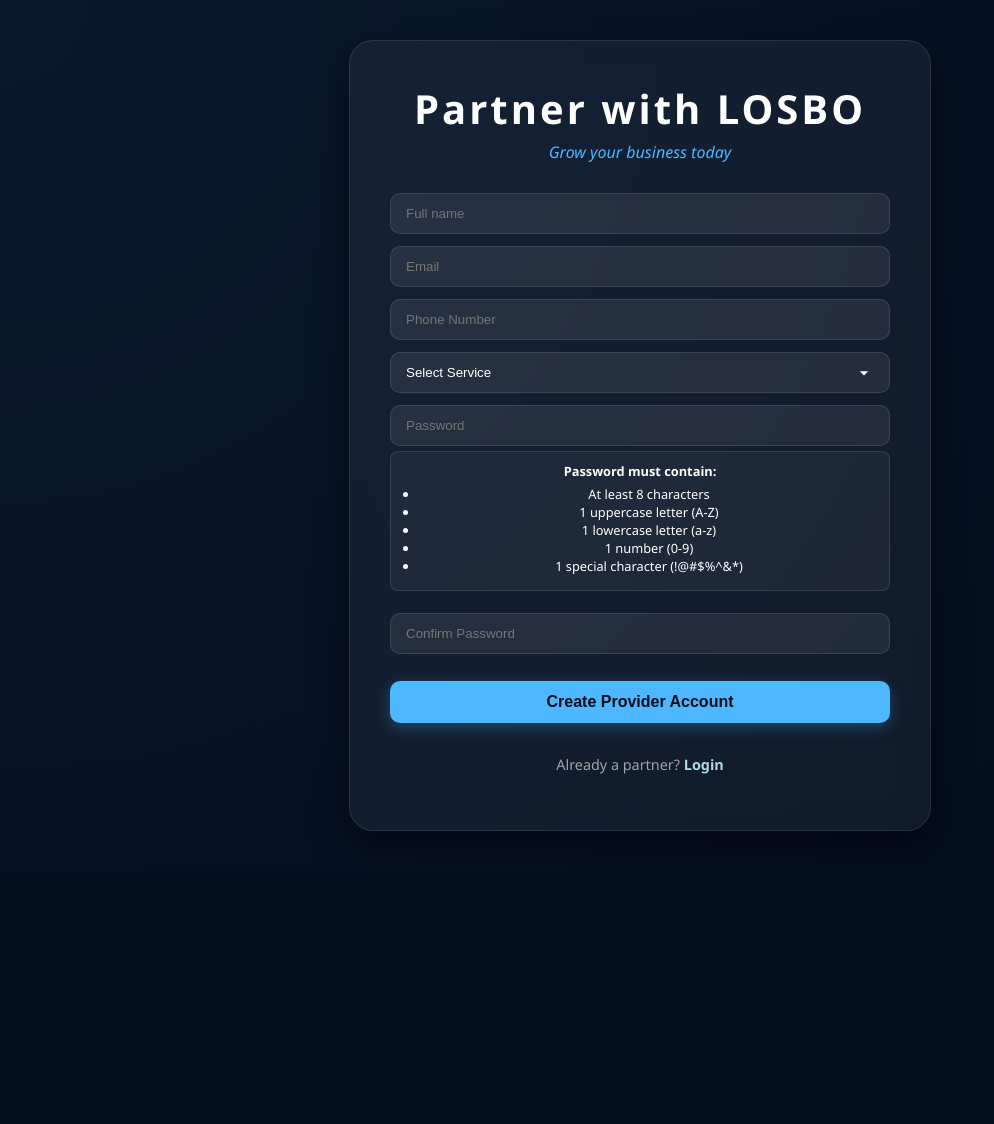
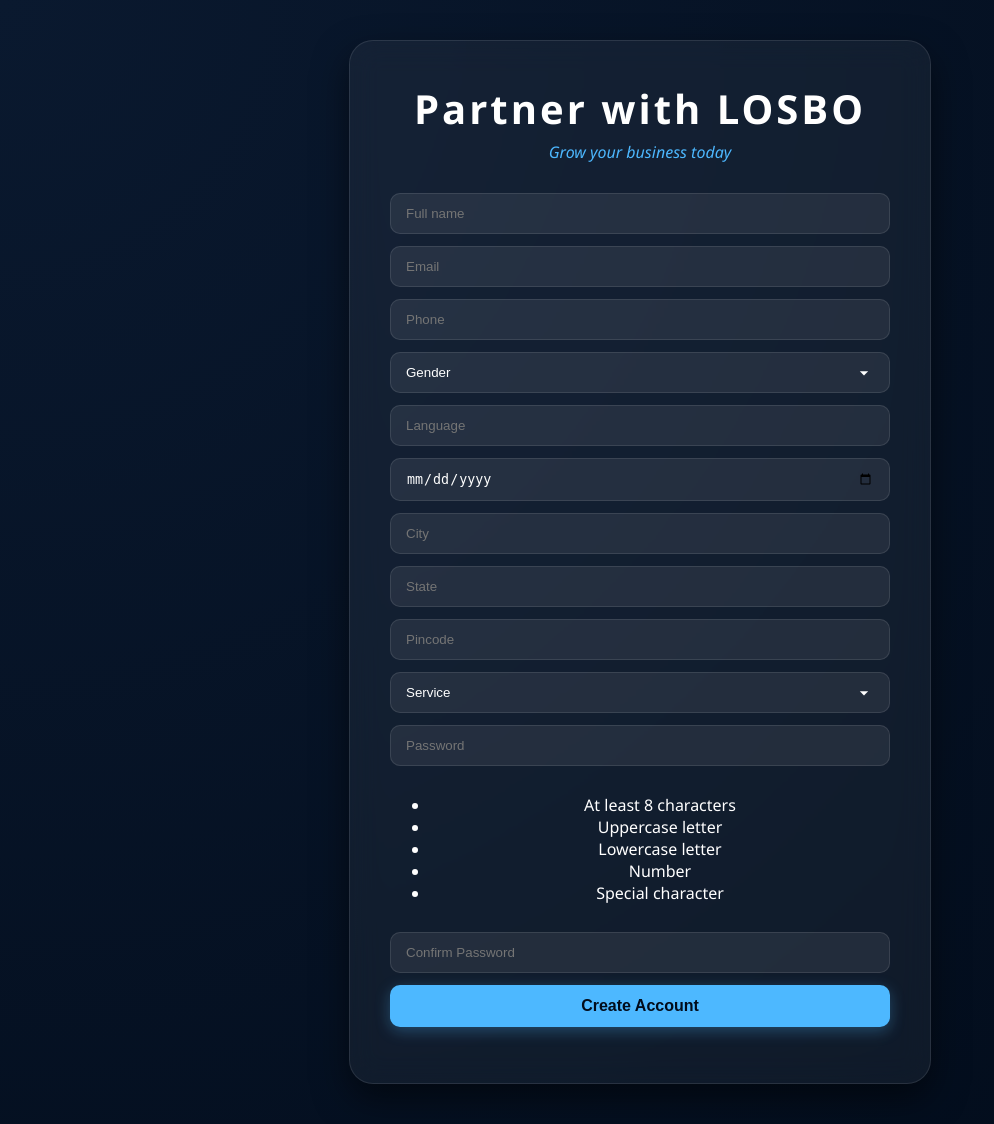
Before and after one commit to gauravikamat77/LOSBO, a PHP site: page /losbo/signup_provider.php in a window 1280 px wide. Shown: the whole page, without its empty margins (0-994 px from the left). Before the commit the page ends 833 px from the top, so only its background shows below. Run offline with PHP 8.4, Linux system fonts and the light colour scheme.

Commit message:
G - changes made under auth in signup_provider.php and signup_provider_process.php

```diff
--- a/auth/signup_provider.php
+++ b/auth/signup_provider.php
@@ -2,29 +2,39 @@
 session_start();
 include("../config/database.php");
 
-// Initialize variables
+// Initialize popup messages
 $error = '';
 $success = '';
 
 // Handle form submission
 if ($_SERVER['REQUEST_METHOD'] === 'POST') {
+
     $name = trim($_POST['name'] ?? '');
     $email = trim($_POST['email'] ?? '');
     $phone = trim($_POST['phone'] ?? '');
     $service = $_POST['service'] ?? '';
     $other_service = trim($_POST['other_service'] ?? '');
     $password = $_POST['password'] ?? '';
-    $confirm = $_POST['confirm_password'] ?? '';
+    $confirm_password = $_POST['confirm_password'] ?? '';
 
-    // 1️⃣ Required fields check
-    if (!$name || !$email || !$password || !$confirm || !$service) {
+    // NEW FIELDS
+    $gender = $_POST['gender'] ?? '';
+    $language = trim($_POST['language'] ?? '');
+    $dob = $_POST['dob'] ?? '';
+    $city = trim($_POST['city'] ?? '');
+    $state = trim($_POST['state'] ?? '');
+    $pincode = trim($_POST['pincode'] ?? '');
+
+    // VALIDATIONS
+    if (
+        !$name || !$email || !$password || !$confirm_password || !$service ||
+        !$gender || !$language || !$dob || !$city || !$state || !$pincode
+    ) {
         $error = "Please fill in all required fields.";
     }
-    // 2️⃣ Password match
-    elseif ($password !== $confirm) {
+    elseif ($password !== $confirm_password) {
         $error = "Passwords do not match.";
     }
-    // 3️⃣ Strong password validation
     else {
         $uppercase = preg_match('@[A-Z]@', $password);
         $lowercase = preg_match('@[a-z]@', $password);
@@ -32,54 +42,74 @@
         $special   = preg_match('@[^\w]@', $password);
 
         if (strlen($password) < 8 || !$uppercase || !$lowercase || !$number || !$special) {
-            $error = "Password must be at least 8 characters and include an uppercase letter, a lowercase letter, a number, and a special character.";
+            $error = "Weak password format.";
         }
     }
 
-    // 4️⃣ Proceed if no errors
+    // Extra validations
     if (!$error) {
-        // Use typed service if "Other"
+        if (!preg_match('/^[0-9]{6}$/', $pincode)) {
+            $error = "Invalid pincode.";
+        }
+        if ($phone && !preg_match('/^[0-9]{10}$/', $phone)) {
+            $error = "Invalid phone number.";
+        }
+    }
+
+    // If valid → insert
+    if (!$error) {
+
         if ($service === "Other" && !empty($other_service)) {
             $service = $other_service;
         }
 
-        // Check if email exists
         $stmt = $conn->prepare("SELECT id FROM users WHERE email=?");
         $stmt->bind_param("s", $email);
         $stmt->execute();
         $res = $stmt->get_result();
 
         if ($res->num_rows > 0) {
-            $error = "Email already exists. Please login or use another email.";
+            $error = "Email already exists.";
         } else {
-            // Insert service into categories table
+
+            $hashed_password = password_hash($password, PASSWORD_BCRYPT);
+            $conn->begin_transaction();
+
+            try {
+                // Category
                 $stmt_cat = $conn->prepare("INSERT IGNORE INTO categories(name) VALUES(?)");
                 $stmt_cat->bind_param("s", $service);
                 $stmt_cat->execute();
-            $stmt_cat->close();
 
-            // Hash password
-            $hashed = password_hash($password, PASSWORD_BCRYPT);
+                // User
+                $stmt_user = $conn->prepare("
+                    INSERT INTO users
+                    (name,email,password,phone,role,gender,language,dob,city,state,pincode)
+                    VALUES (?,?,?,?,?,?,?,?,?,?,?)
+                ");
 
-            // Insert user
-            $stmt_user = $conn->prepare("INSERT INTO users(name,email,password,phone,role) VALUES(?,?,?,?, 'provider')");
-            $stmt_user->bind_param("ssss", $name, $email, $hashed, $phone);
+                $role = 'provider';
 
-            if ($stmt_user->execute()) {
+                $stmt_user->bind_param(
+                    "sssssssssss",
+                    $name,$email,$hashed_password,$phone,$role,
+                    $gender,$language,$dob,$city,$state,$pincode
+                );
+
+                $stmt_user->execute();
                 $user_id = $stmt_user->insert_id;
-                $stmt_user->close();
 
-                // Insert into providers table
+                // Provider
                 $stmt_provider = $conn->prepare("INSERT INTO providers(user_id,service_type) VALUES(?,?)");
                 $stmt_provider->bind_param("is", $user_id, $service);
-                if ($stmt_provider->execute()) {
-                    $success = "Account created successfully! You can now login.";
-                } else {
-                    $error = "Error creating provider record. Please try again.";
-                }
-                $stmt_provider->close();
-            } else {
-                $error = "Error creating account. Please try again.";
+                $stmt_provider->execute();
+
+                $conn->commit();
+                $success = "Account created successfully!";
+
+            } catch (Exception $e) {
+                $conn->rollback();
+                $error = "Something went wrong.";
             }
         }
     }
@@ -95,100 +125,104 @@
 <p class="slogan">Grow your business today</p>
 
 <?php if($error): ?>
-        <div id="popup" style="position: fixed; top: 20px; left: 50%; transform: translateX(-50%); background: rgba(255,0,0,0.9); color: white; padding: 15px 25px; border-radius: 12px; font-weight: bold; z-index: 9999; box-shadow: 0 0 20px rgba(255,0,0,0.5);">
+<div id="popup" style="position:fixed;top:20px;left:50%;transform:translateX(-50%);background:red;color:white;padding:15px;border-radius:10px;">
 ❌ <?php echo $error; ?>
 </div>
-        <script>
-            setTimeout(()=> { document.getElementById('popup').style.display='none'; }, 4000);
-        </script>
 <?php elseif($success): ?>
-        <div id='popup-success' style='position: fixed; top: 20px; left: 50%; transform: translateX(-50%); background: rgba(0,128,0,0.9); color: white; padding: 15px 25px; border-radius: 12px; font-weight: bold; z-index: 9999; box-shadow: 0 0 20px rgba(0,128,0,0.5); text-align:center;'>
+<div id='popup' style='position: fixed; top: 20px; left: 50%; transform: translateX(-50%); background: rgba(0,128,0,0.9); color: white; padding: 15px 25px; border-radius: 12px; font-weight: bold; z-index: 9999; box-shadow: 0 0 20px rgba(0,128,0,0.5); text-align:center;'>
 ✅ <?php echo $success; ?>
-            <a href="login.php" class="btn" style="display:block; margin-top:10px; padding:10px; background:#00e676; color:#020c1b; text-decoration:none; border-radius:5px;">Go to Login</a>
+<a href="login.php" style='margin-top:10px; padding:8px 15px; background:#00e676; border:none; color:#020c1b; font-weight:bold; border-radius:5px; cursor:pointer;'>Login</a>
 </div>
-        <script>
-            setTimeout(()=> { document.getElementById('popup-success').style.display='none'; }, 4000);
-        </script>
 <?php endif; ?>
 
-        <form action="" method="POST" class="form-group" enctype="multipart/form-data">
+<form method="POST" class="form-group">
 
 <input type="text" name="name" placeholder="Full name" required>
 <input type="email" name="email" placeholder="Email" required>
-            <input type="text" name="phone" placeholder="Phone Number">
+<input type="text" name="phone" placeholder="Phone">
+
+<select name="gender" required>
+<option value="">Gender</option>
+<option>Male</option>
+<option>Female</option>
+<option>Other</option>
+</select>
+
+<input type="text" name="language" placeholder="Language" required>
+<input type="date" name="dob" required>
+<input type="text" name="city" placeholder="City" required>
+<input type="text" name="state" placeholder="State" required>
+<input type="text" name="pincode" placeholder="Pincode" required>
 
 <select name="service" id="serviceSelect" onchange="checkOtherService()" required>
-                <option value="" disabled selected>Select Service</option>
-                <option value="Plumber">Plumber</option>
-                <option value="Electrician">Electrician</option>
-                <option value="Carpenter">Carpenter</option>
-                <option value="Cleaning">Cleaning</option>
+<option value="">Service</option>
+<option>Plumber</option>
+<option>Electrician</option>
+<option>Carpenter</option>
+<option>Cleaning</option>
 <option value="Other">Other</option>
 </select>
 
-            <input type="text" name="other_service" id="otherServiceInput"
-                   placeholder="Enter your service"
-                   style="display:none; margin-top: 5px; border-color: var(--accent-blue);">
+<input type="text" name="other_service" id="otherServiceInput" placeholder="Other service" style="display:none;">
 
-            <div style="position: relative; margin-bottom: 10px;">
+<!-- PASSWORD -->
 <input type="password" id="password" name="password" placeholder="Password" required>
 
-                <!-- Password requirements popup -->
-                <div id="password-popup" style="background: rgba(255,255,255,0.05); border:1px solid rgba(255,255,255,0.1); color:white; padding:10px; border-radius:8px; font-size:0.8rem; margin-top:5px;">
-                    <strong>Password must contain:</strong>
-                    <ul style="padding-left:18px; margin:5px 0;">
+<div id="password-popup">
+<ul>
 <li id="pw-length">At least 8 characters</li>
-                        <li id="pw-uppercase">1 uppercase letter (A-Z)</li>
-                        <li id="pw-lowercase">1 lowercase letter (a-z)</li>
-                        <li id="pw-number">1 number (0-9)</li>
-                        <li id="pw-special">1 special character (!@#$%^&*)</li>
+<li id="pw-uppercase">Uppercase letter</li>
+<li id="pw-lowercase">Lowercase letter</li>
+<li id="pw-number">Number</li>
+<li id="pw-special">Special character</li>
 </ul>
-                </div>
 </div>
 
 <input type="password" name="confirm_password" placeholder="Confirm Password" required>
 
-            <button class="btn" type="submit" style="margin-top: 15px;">
-                Create Provider Account
-            </button>
+<button class="btn">Create Account</button>
 
-            <div style="margin-top: 20px; color: rgba(255,255,255,0.6); font-size: 0.9rem;">
-                Already a partner? <a href="login.php" class="link-blue" style="font-weight: bold;">Login</a>
-            </div>
 </form>
-
 </div>
 </div>
 
 <script>
+// WAIT FOR DOM
+document.addEventListener("DOMContentLoaded", function(){
+
 function checkOtherService(){
-    let service = document.getElementById("serviceSelect").value;
-    let otherInput = document.getElementById("otherServiceInput");
-
-    if(service === "Other"){
-        otherInput.style.display = "block";
-        otherInput.required = true; // Make it required if visible
+    let val = document.getElementById("serviceSelect").value;
+    let input = document.getElementById("otherServiceInput");
+    if(val === "Other"){
+        input.style.display = "block";
+        input.required = true;
     } else {
-        otherInput.style.display = "none";
-        otherInput.required = false;
+        input.style.display = "none";
+        input.required = false;
     }
 }
+window.checkOtherService = checkOtherService;
 
-// Real-time password strength validation
+// PASSWORD VALIDATION
 const passwordInput = document.getElementById('password');
+
 const pwLength = document.getElementById('pw-length');
 const pwUpper = document.getElementById('pw-uppercase');
 const pwLower = document.getElementById('pw-lowercase');
 const pwNumber = document.getElementById('pw-number');
 const pwSpecial = document.getElementById('pw-special');
 
-passwordInput.addEventListener('input', () => {
-    const val = passwordInput.value;
+passwordInput.addEventListener('input', function(){
 
-    pwLength.style.color = val.length >= 8 ? '#00e676' : 'white';
-    pwUpper.style.color = /[A-Z]/.test(val) ? '#00e676' : 'white';
-    pwLower.style.color = /[a-z]/.test(val) ? '#00e676' : 'white';
-    pwNumber.style.color = /[0-9]/.test(val) ? '#00e676' : 'white';
-    pwSpecial.style.color = /[!@#$%^&*]/.test(val) ? '#00e676' : 'white';
+    let val = this.value;
+
+    pwLength.style.color = val.length >= 8 ? "#00e676" : "white";
+    pwUpper.style.color = /[A-Z]/.test(val) ? "#00e676" : "white";
+    pwLower.style.color = /[a-z]/.test(val) ? "#00e676" : "white";
+    pwNumber.style.color = /[0-9]/.test(val) ? "#00e676" : "white";
+    pwSpecial.style.color = /[!@#$%^&*]/.test(val) ? "#00e676" : "white";
+
+});
+
 });
 </script>
```
Also changed, not shown: auth/signup_provider_process.php (+65 -13 lines). Lines whose indentation alone changed are shown as unchanged.
